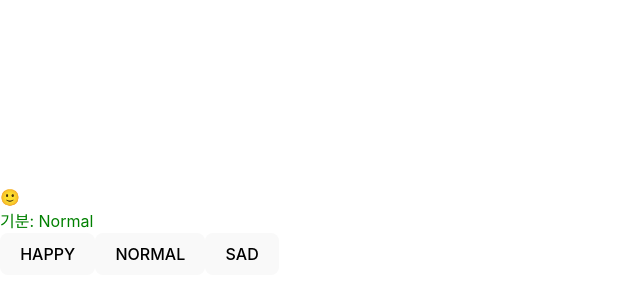
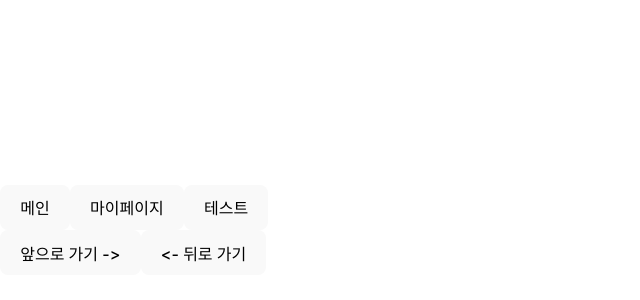
Before and after one commit to xuuwon/oz_react_practice, a React (Vite) app in the folder vite-project2/: page / in a window 1280 px wide. Shown: the part 170-470 px from the top of the page, without its empty margins (0-640 px from the left). Built offline with nearby package versions, Linux system fonts and the light colour scheme.

Commit message:
routing practice

```diff
--- a/vite-project2/package.json
+++ b/vite-project2/package.json
@@ -11,7 +11,8 @@
   },
   "dependencies": {
     "react": "^18.3.1",
-    "react-dom": "^18.3.1"
+    "react-dom": "^18.3.1",
+    "react-router-dom": "^6.27.0"
   },
   "devDependencies": {
     "@eslint/js": "^9.11.1",
--- a/vite-project2/src/App.jsx
+++ b/vite-project2/src/App.jsx
@@ -3,54 +3,59 @@
 import { useState } from 'react';
 import './App.css'
 import { Component } from 'react';
+import { Link, Routes, Route, useNavigate, useLocation, useParams, useSearchParams } from 'react-router-dom';
 
 function App() {
-  const [mood, setMood] = useState("Normal");
+  const navigate = useNavigate();
+  // navigate( ? )
+
+  const location = useLocation();
 
   return (
     <>
-      <Face3 mood={mood} />
-      <div className={mood === "Happy" ? 'happy' : mood === "Normal" ? 'normal' : 'sad'}>기분: {mood}</div>
       <div>
-        <button onClick={() => setMood("Happy")}>HAPPY</button>
-        <button onClick={() => setMood("Normal")}>NORMAL</button>
-        <button onClick={() => setMood("Sad")}>SAD</button>
+        {/* <Link to="/main">메인</Link>
+        <Link to="/mypage"> 마이페이지</Link>
+        <Link to="/test"> 테스트</Link> */}
+
+        <div>
+          <button onClick={() => navigate('/main')}>메인</button>
+          <button onClick={() => navigate('/mypage')}>마이페이지</button>
+          <button onClick={() => navigate('/test')}>테스트</button>
+        </div>
+
+        <div>
+          <button onClick={() => navigate(1)}>{`앞으로 가기 ->`}</button>
+          <button onClick={() => navigate(-1)}>{`<- 뒤로 가기`}</button>
+        </div>
       </div>
+
+      <Routes>
+        <Route path="/main" element={<Main />}/>
+        <Route path="/mypage" element={<div>마이 페이지</div>}/>
+        <Route path="/test" element={<div>테스트 페이지</div>}/>
+      </Routes>
     </>);
 }
 
-// 1. if문으로 리턴하는 JSX문 바꿔주기
-function Face({ mood }) {
-  if (mood === "Happy") {
-    return <div>😆</div>
-  } else if (mood === "Normal") {
-    return <div>🙂</div>
-  } else {
-    return <div>😭</div>
-  }
+function Main() {
+  const params = useParams();
+  console.log(params.name);
+
+  const location = useLocation();
+  console.log(location.search); // 물음표 뒤 문자열
+  // http://localhost:5174/main?name=yuwon&school=ozcoding
+  // -> ?name=yuwon&school=ozcoding
+
+  const [searchParams, setSearchParams] = useSearchParams();
+  // 물음표 뒤 문자열에서 해당하는 값만 빼올 수 있음
+  console.log(searchParams.get('name'));
+  // -> yuwon
+  console.log(searchParams.get('school'));
+  // -> ozcoding
+
+  return <div>메인 페이지</div>;
 }
 
-// 2. 삼항 연산자 사용하기
-function Face2({ mood }) {
-  return (
-    <>
-      {mood === "Happy" ? <div>😆</div>
-      : mood === "Normal" ? <div>🙂</div>
-      : <div>😭</div>
-      }
-    </>
-  )
-}
-
-// 3. 논리 연산자
-function Face3({ mood }) {
-  return (
-    <>
-      {mood === "Happy" && <div>😆</div>}
-      {mood === "Normal" && <div>🙂</div>}
-      {mood === "Sad" && <div>😭</div>}
-    </>
-  )
-}
 
 export default App;
--- a/vite-project2/src/main.jsx
+++ b/vite-project2/src/main.jsx
@@ -2,9 +2,10 @@ import { StrictMode } from 'react'
 import { createRoot } from 'react-dom/client'
 import App from './App.jsx'
 import './index.css'
+import { BrowserRouter } from 'react-router-dom'
 
 createRoot(document.getElementById('root')).render(
-  <StrictMode>
+  <BrowserRouter>
     <App />
-  </StrictMode>,
+  </BrowserRouter>,
 )
```
Also changed, not shown: 1 other file (tests, documents, lock files or other folders).
